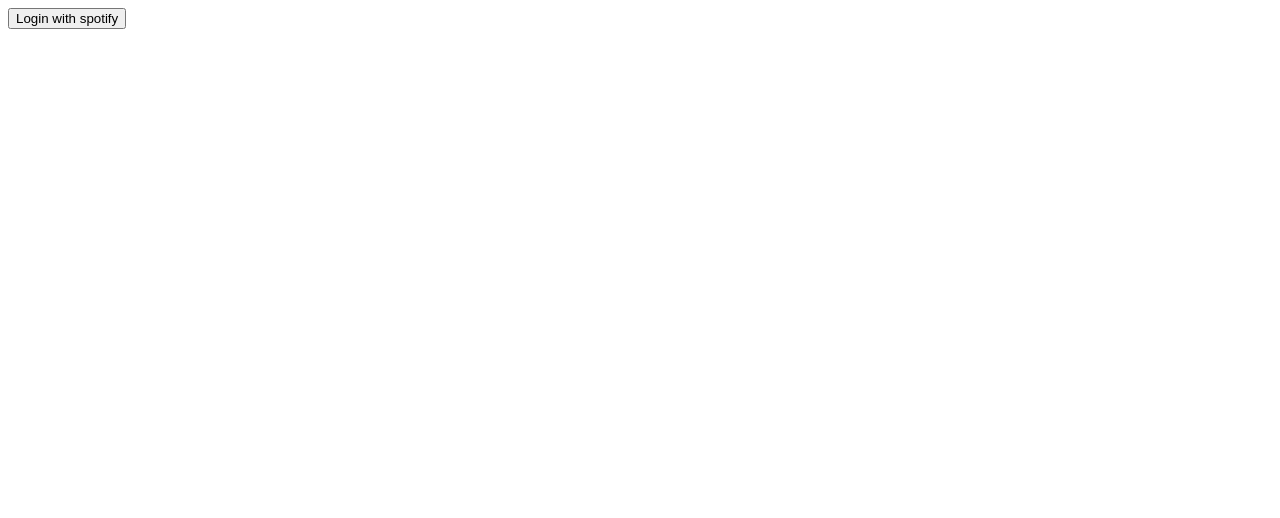
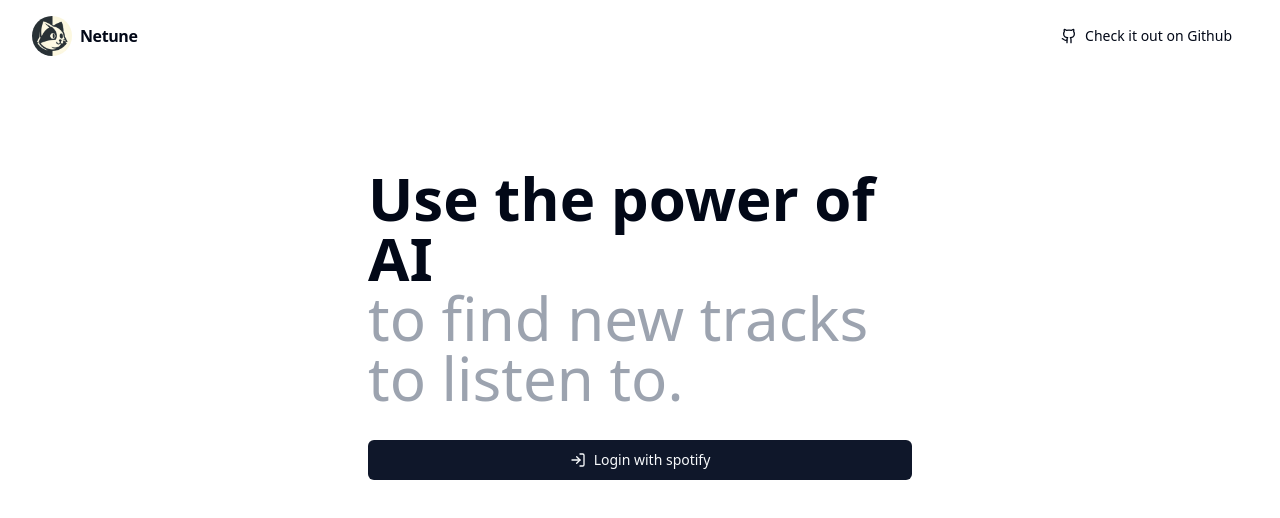
Before and after one commit to vladislavkn/netune, a React (Vite) app: page /login in a window 1280 px wide. Shown: the top 518 px of the page. Built offline with nearby package versions, Linux system fonts and the light colour scheme; no server answers.

Commit message:
feat: style main page

```diff
--- a/src/main.tsx
+++ b/src/main.tsx
@@ -4,10 +4,13 @@ import { RouterProvider } from "react-router-dom";
 import { QueryClientProvider } from "@tanstack/react-query";
 import router from "./routes";
 import queryClient from "./lib/tanstack-query";
+import Navigation from "./components/Navigation";
+import "./index.css";
 
 ReactDOM.createRoot(document.getElementById("root")!).render(
   <React.StrictMode>
     <QueryClientProvider client={queryClient}>
+      <Navigation />
       <RouterProvider router={router} />
     </QueryClientProvider>
   </React.StrictMode>
--- a/src/pages/Login.tsx
+++ b/src/pages/Login.tsx
@@ -1,10 +1,18 @@
 import { FC } from "react";
 import openAuthorisationPage from "../spotify/openAuthorisationPage";
+import { Button } from "@/components/ui/button";
+import { LogIn as LoginIcon } from "lucide-react";
 
 const Login: FC = () => {
   return (
-    <div>
-      <button onClick={openAuthorisationPage}>Login with spotify</button>
+    <div className="container max-w-[38rem] mx-auto mt-24 flex flex-col items-stretch">
+      <h2 className="font-bold text-6xl">Use the power of AI</h2>
+      <h3 className="font-medium text-6xl text-gray-400 mb-8">
+        to find new tracks to listen to.
+      </h3>
+      <Button onClick={openAuthorisationPage}>
+        <LoginIcon className="w-4 h-4 mr-2" /> Login with spotify
+      </Button>
     </div>
   );
 };
```
